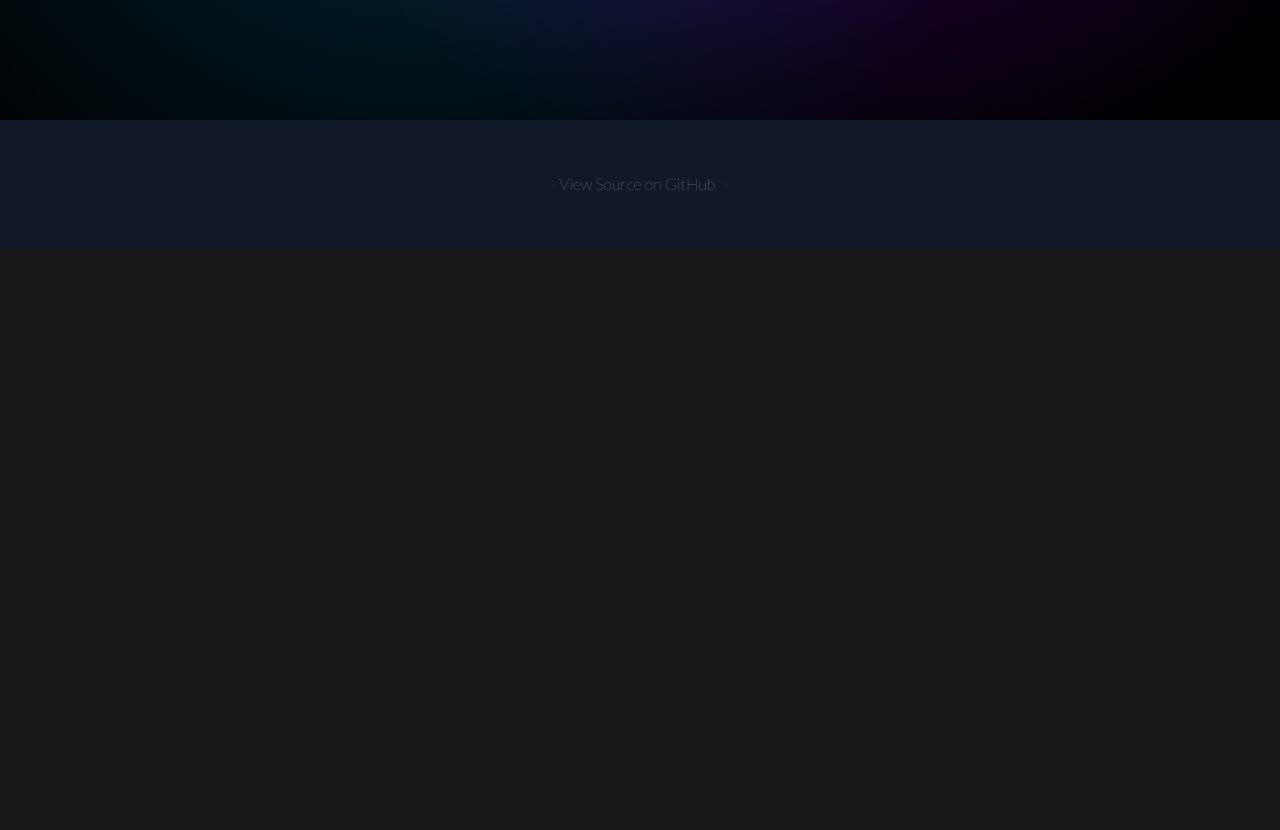
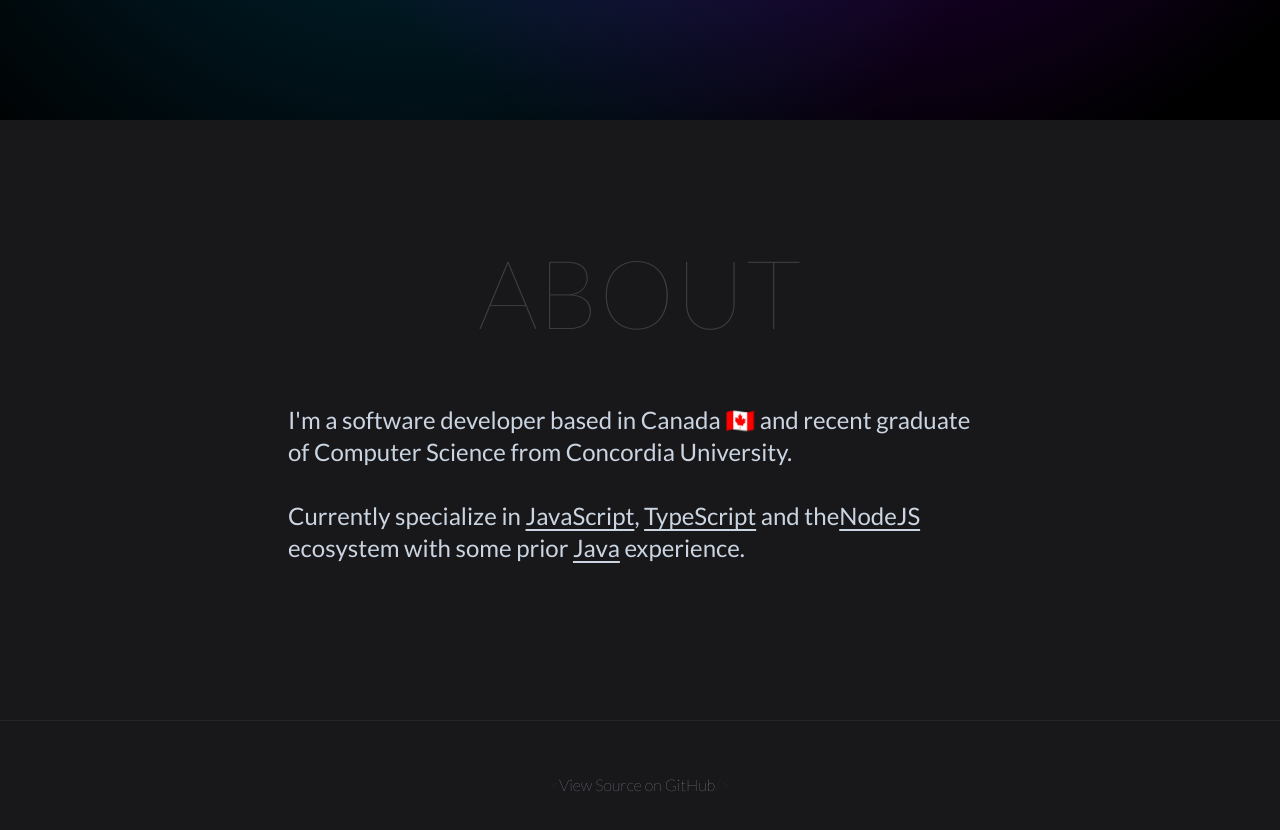
Before and after one commit to DamnStraight/website, a Next.js app: page / in a window 1280 px wide. Shown: the part 680-1510 px from the top of the page. Before the commit the page ends 928 px from the top, so only its background shows below. Built offline with nearby package versions, Linux system fonts and the light colour scheme.

Commit message:
Cleaned up components, started about section

```diff
--- a/pages/index.tsx
+++ b/pages/index.tsx
@@ -1,4 +1,5 @@
 import type { NextPage } from "next";
+import About from "../views/About/About";
 
 import Footer from "../views/Footer";
 import Hero from "../views/Hero/Hero";
@@ -9,6 +10,7 @@ const Home: NextPage = () => {
     <>
       <Navbar />
       <Hero />
+      <About />
       <Footer />
     </>
   );
--- /dev/null
+++ b/views/About/About.tsx
@@ -0,0 +1,32 @@
+const classes = {
+  "about-wrapper": `
+    relative bg-zinc-900 w-full
+    flex justify-center items-center min-h-[600px]
+  `,
+  "about-content": ``,
+};
+
+const About = () => {
+  return (
+    <section id="about" className="relative">
+      <div className={classes["about-wrapper"]}>
+        <div className="w-[60%] rounded-lg p-8 text-2xl text-slate-300 decoration-1 underline-offset-4 shadow-sm">
+          <h1 className="relative -top-8 pb-8 text-center text-8xl font-thin uppercase opacity-20">
+            About
+          </h1>
+          <p>
+            I'm a software developer based in Canada 🇨🇦 and recent graduate of
+            Computer Science from Concordia University.
+          </p>
+          &nbsp;
+          <p>
+            Currently specialize in <u>JavaScript</u>, <u>TypeScript</u> and the
+            <u>NodeJS</u> ecosystem with some prior <u>Java</u> experience.
+          </p>
+        </div>
+      </div>
+    </section>
+  );
+};
+
+export default About;
--- a/views/Footer.tsx
+++ b/views/Footer.tsx
@@ -1,10 +1,18 @@
+const classes = {
+  "footer-wrapper": `flex h-32 items-center justify-center bg-zinc-900 border-t-[1px] border-zinc-800`,
+  "footer-content": `
+    font-thin text-slate-300 transition ease-in-out hover:scale-110
+  `,
+};
+
 const Footer = () => {
   return (
     <footer>
-      <div className="flex h-32 items-center justify-center bg-gray-900">
-        <div className="font-thin text-slate-300 transition ease-in-out hover:scale-110">
+      <div className={classes["footer-wrapper"]}>
+        <div className={classes["footer-content"]}>
           <a href={process.env.NEXT_PUBLIC_REPOSITORY_URL}>
-            <span className="text-slate-700">&lt;</span>View Source on GitHub
+            <span className="text-slate-700">&lt;</span>
+            View Source on GitHub
             <span className="text-slate-700">/&gt;</span>
           </a>
         </div>
--- a/views/Hero/Hero.tsx
+++ b/views/Hero/Hero.tsx
@@ -9,7 +9,7 @@ const classes = {
   hero: "absolute h-screen w-full",
   "content-wrapper": `
     relative z-10 h-full w-full
-    flex flex-col content-center items-center justify-center
+    flex flex-col content-center items-center justify-center shadow-sm
   `,
   "grid-container": `
     h-[70%] w-full overflow-hidden opacity-[0.03]
--- a/views/Navbar.tsx
+++ b/views/Navbar.tsx
@@ -1,6 +1,15 @@
+const classes = {
+  "navbar-wrapper": `
+    absolute z-20 w-full py-6
+    flex items-center justify-center space-x-16
+    text-2xl font-thin uppercase tracking-wide text-zinc-300 underline decoration-1
+    underline-offset-4
+  `,
+};
+
 const Navbar = () => {
   return (
-    <div className="absolute z-20 flex w-full items-center justify-center space-x-16 py-6 text-2xl font-thin uppercase tracking-wide text-zinc-300 underline decoration-1 underline-offset-4">
+    <div className={classes["navbar-wrapper"]}>
       <a href="#about" className="transition ease-in hover:-translate-y-1">
         About
       </a>
```
